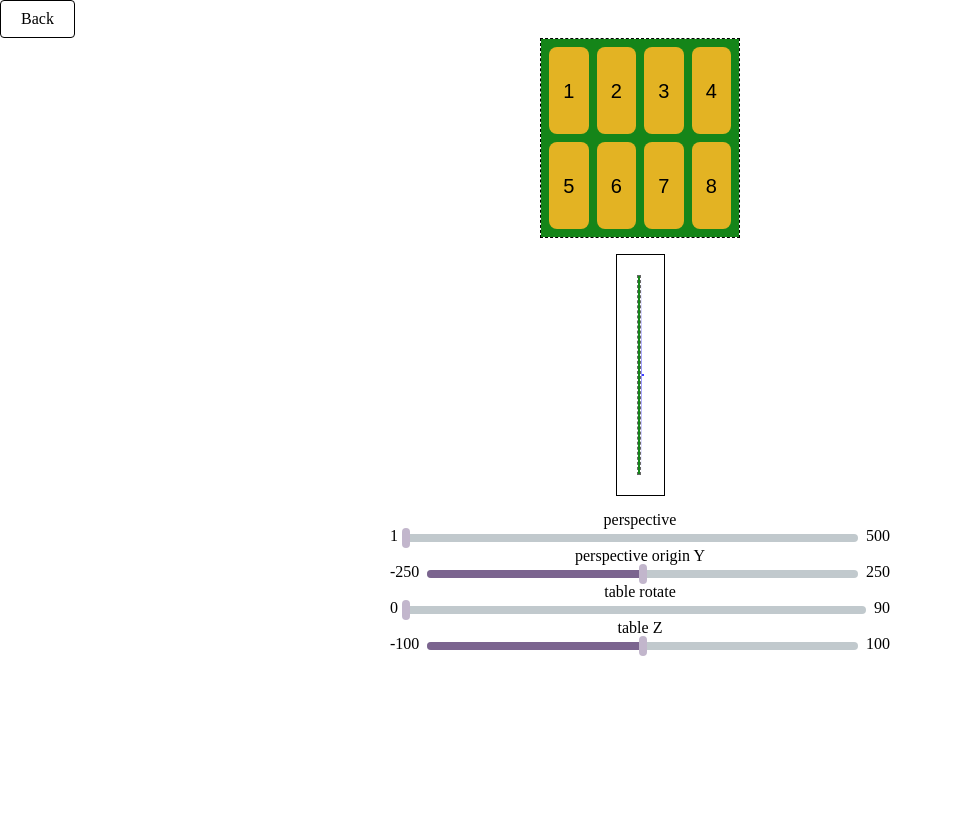
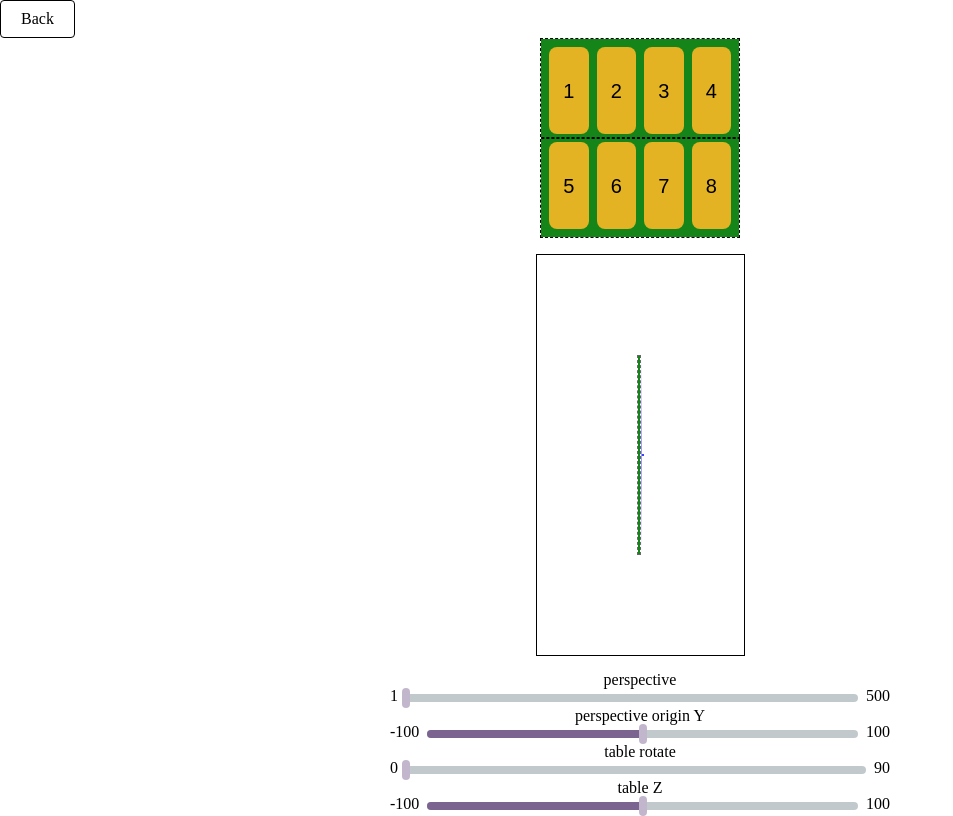
Before and after one commit to smellypotato/showcase, a React (Create React App) app: page /showcase/3d-css in a window 1280 px wide. Shown: the whole page, without its empty margins (0-953 px from the left). Built offline with nearby package versions, Linux system fonts and the light colour scheme.

Commit message:
add visualize perspective origin

```diff
--- a/src/components/Css3D/Css3D.css
+++ b/src/components/Css3D/Css3D.css
@@ -20,6 +20,7 @@
     grid-gap: 8px;
     padding: 8px;
     transform-origin: center center;
+    position: relative;
 }
 #css-3d-table > button {
     background-color: rgb(227, 179, 35);
@@ -27,3 +28,11 @@
     font-size: 20px;
     cursor: pointer;
 }
+#css-3d-axis {
+    position: absolute;
+    width: 300px;
+    height: 0;
+    border: 1px dashed #000;
+    transform: translateX(-50px);
+    align-self: center;
+}
--- a/src/components/Css3D/Css3D.tsx
+++ b/src/components/Css3D/Css3D.tsx
@@ -8,6 +8,7 @@ export const Css3D = (props: { perspective: number, perspectiveOriginY: number,
         <div id="css-3d-camera" style={ { perspective: `${props.perspective}px`, perspectiveOrigin: `center ${props.perspectiveOriginY}px` } }>
             <div id="css-3d-space">
                 <div id="css-3d-table" style={ { transform: `translateZ(${props.tableZ}px) rotateX(${props.tableRotateX}deg)` } }>
+                    <div id="css-3d-axis" />
                     { Array(8).fill(null).map((_, i) =>
                         <button onClick={ () => console.log(i + 1) }>{ i + 1 }</button>) }
                 </div>
--- a/src/components/Css3D/Css3DPage.tsx
+++ b/src/components/Css3D/Css3DPage.tsx
@@ -7,7 +7,7 @@ import { Css3DVisualize } from "./Css3DVisualize";
 export const Css3DPage = () => {
 
     const [perspectiveRange, setPerspectiveRange] = useState({ min: 1, max: 500 });
-    const [perspectiveOriginYRange, setPerspectiveOriginYRange] = useState({ min: -250, max: 250 });
+    const [perspectiveOriginYRange, setPerspectiveOriginYRange] = useState({ min: -100, max: 100 });
     const [tableRotateRange, setTableRotateRange] = useState({ min: 0, max: 90 });
     const [tableZRange, setTableZRange] = useState({ min: -100, max: 100 });
 
--- a/src/components/Css3D/Css3DVisualize.css
+++ b/src/components/Css3D/Css3DVisualize.css
@@ -1,7 +1,7 @@
 #css-3d-visualize {
     border: 1px solid #000;
     margin: 16px 0;
-    padding: 20px;
+    padding: 100px;
     position: relative;
     display: flex;
     flex-direction: row-reverse;
--- a/src/components/Css3D/Css3DVisualize.tsx
+++ b/src/components/Css3D/Css3DVisualize.tsx
@@ -4,8 +4,12 @@ export const Css3DVisualize = (props: { perspective: number, perspectiveOriginY:
 
     return (
         <div id="css-3d-visualize">
-            <div id="css-3d-visualize-screen" />
-            <div id="css-3d-visualize-viewcone" style={ { borderTopWidth: `${100}px`, borderBottomWidth: `${100}px`, borderLeftWidth: `${props.perspective}px` } } />
+            <div id="css-3d-visualize-screen" style={ { transform: `translateY(${props.perspectiveOriginY}px)`}}/>
+            <div id="css-3d-visualize-viewcone" style={ {
+                borderTopWidth: `${100 + props.perspectiveOriginY}px`,
+                borderBottomWidth: `${100 - props.perspectiveOriginY}px`,
+                borderLeftWidth: `${props.perspective}px` } }
+            />
             <div id="css-3d-visualize-space">
                 <div id="css-3d-visualize-table" style={ { transform: `translate(${props.tableZ}px) rotateZ(${-props.tableRotateX}deg) ` } }/>
             </div>
```
